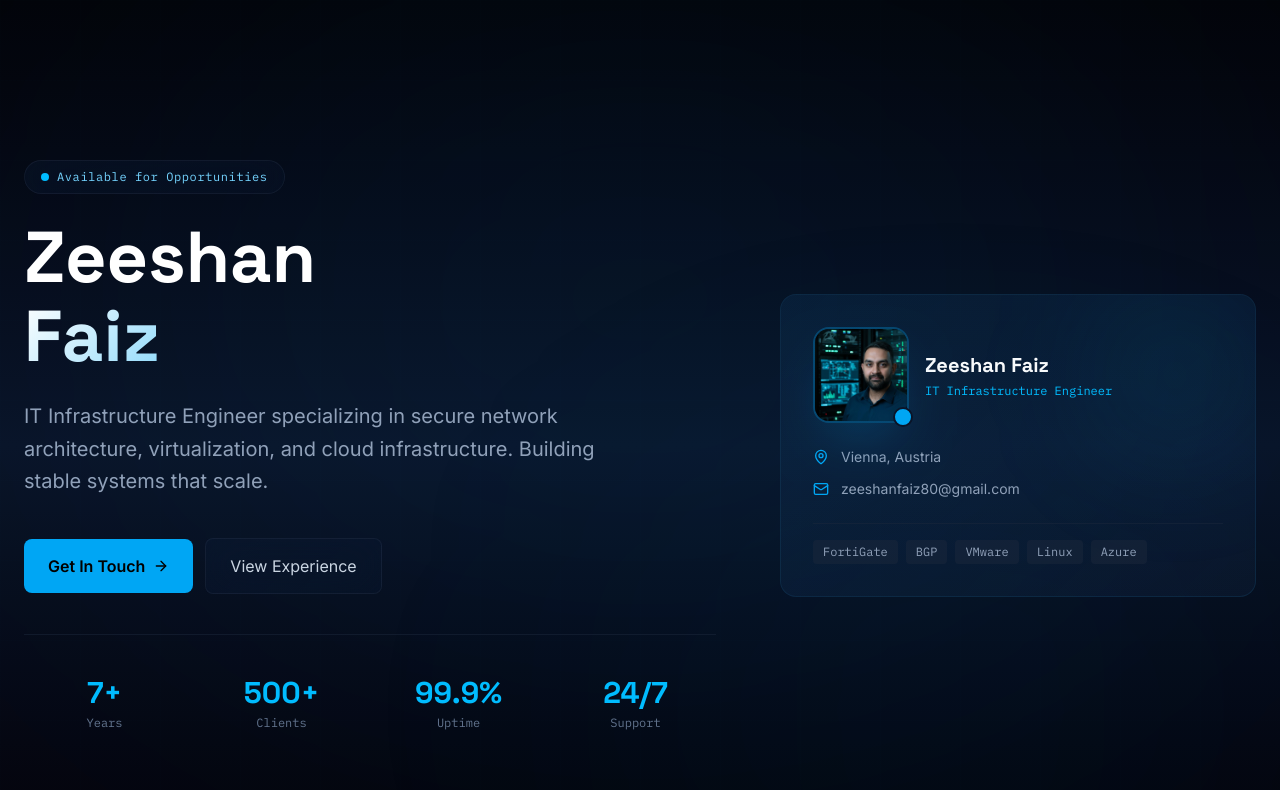
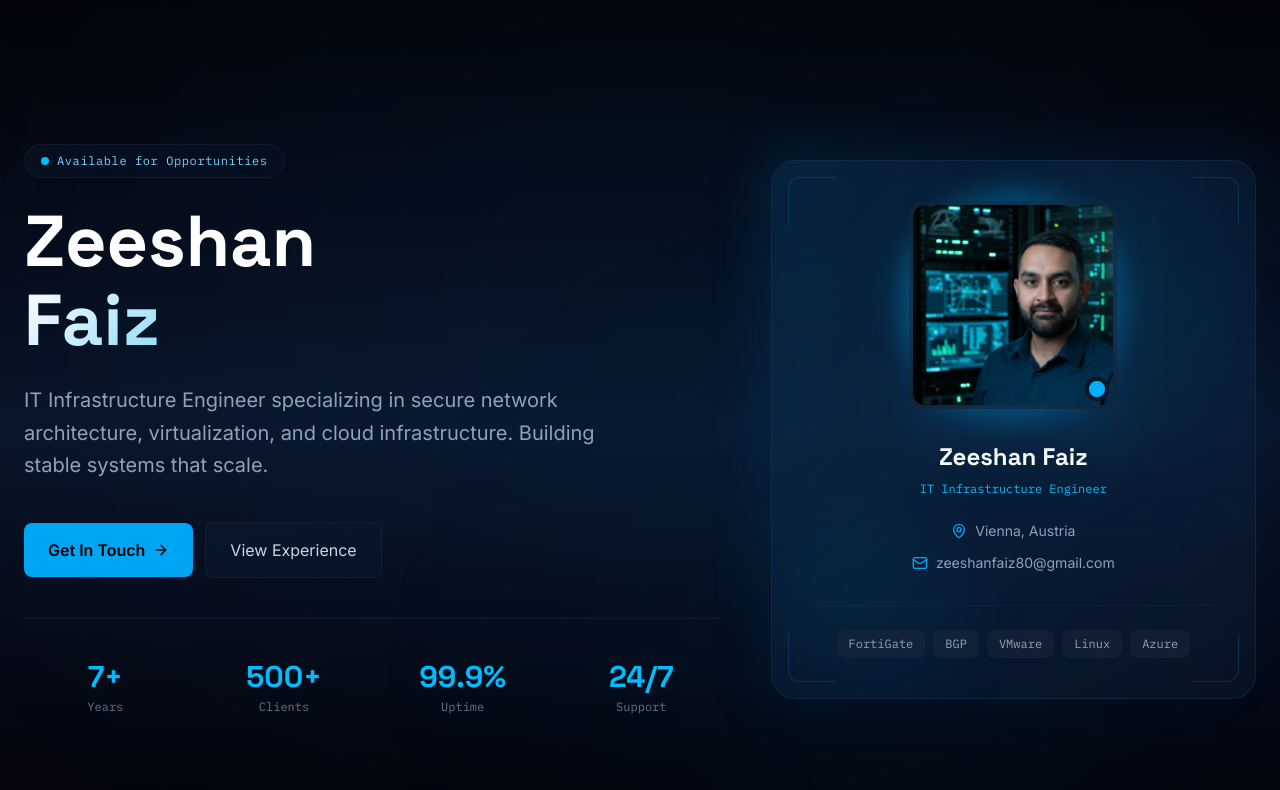
Before and after one commit to zeeshanfaiz80/portfolio, a React (Vite) app: page / in a window 1280 px wide. Shown: the top 790 px of the page. Built offline with nearby package versions, Linux system fonts and the light colour scheme.

Commit message:
feat: enlarge profile photo to hero-quality visual element

```diff
--- a/src/components/AntigravityHero.jsx
+++ b/src/components/AntigravityHero.jsx
@@ -76,10 +76,10 @@ const HeroSection = () => {
 
       {/* Main Content */}
       <motion.div
-        className="relative z-10 max-w-7xl mx-auto px-6 py-24 md:py-32 lg:py-40"
+        className="relative z-10 max-w-7xl mx-auto px-6 py-20 md:py-28 lg:py-36"
         style={{ y }}
       >
-        <div className="grid lg:grid-cols-12 gap-12 lg:gap-16 items-center">
+        <div className="grid lg:grid-cols-12 gap-10 lg:gap-12 items-center">
           {/* Left Content */}
           <div className="lg:col-span-7 space-y-10">
             <motion.div
@@ -190,44 +190,67 @@ const HeroSection = () => {
                 transformStyle: 'preserve-3d'
               }}
             >
-              <div className="glass-card rounded-2xl p-8 relative overflow-hidden">
-                {/* Card Glow */}
-                <div className="absolute inset-0 bg-gradient-to-br from-sky-500/5 to-transparent" />
-                <div className="absolute top-0 right-0 w-40 h-40 bg-sky-500/10 rounded-full blur-3xl" />
+              {/* Floating container with depth layers */}
+              <div className="relative">
+                {/* Background glow */}
+                <div className="absolute -inset-4 bg-gradient-to-br from-sky-500/10 via-sky-600/5 to-transparent rounded-3xl blur-xl" />
+
+                {/* Main card */}
+                <div className="glass-card rounded-3xl p-10 relative overflow-hidden">
+                  {/* Ambient effects */}
+                  <div className="absolute inset-0 bg-gradient-to-br from-sky-500/[0.05] via-transparent to-transparent" />
+                  <div className="absolute top-0 right-0 w-64 h-64 bg-sky-500/10 rounded-full blur-3xl" />
+                  <div className="absolute bottom-0 left-0 w-48 h-48 bg-sky-400/5 rounded-full blur-2xl" />
+
+                  {/* Corner accents */}
+                  <div className="absolute top-4 left-4 w-12 h-12 border-l border-t border-sky-500/20 rounded-tl-xl" />
+                  <div className="absolute top-4 right-4 w-12 h-12 border-r border-t border-sky-500/20 rounded-tr-xl" />
+                  <div className="absolute bottom-4 left-4 w-12 h-12 border-l border-b border-sky-500/20 rounded-bl-xl" />
+                  <div className="absolute bottom-4 right-4 w-12 h-12 border-r border-b border-sky-500/20 rounded-br-xl" />
 
                   {/* Content */}
-                <div className="relative z-10">
-                  <div className="flex items-center gap-4 mb-6">
-                    <div className="relative">
-                      <div className="w-24 h-24 rounded-2xl overflow-hidden border-2 border-sky-500/30 shadow-2xl shadow-sky-500/20">
+                  <div className="relative z-10 flex flex-col items-center text-center">
+                    {/* Large Profile Image */}
+                    <div className="relative mb-8">
+                      {/* Outer ring glow */}
+                      <div className="absolute -inset-3 bg-gradient-to-br from-sky-400/30 to-sky-600/20 rounded-full blur-md" />
+
+                      {/* Image container */}
+                      <div className="relative w-44 h-44 md:w-52 md:h-52 rounded-2xl overflow-hidden border-4 border-slate-800/50 shadow-2xl shadow-sky-500/20">
                         <img src={profilePhoto} alt="Zeeshan Faiz" className="w-full h-full object-cover" />
                       </div>
-                      <div className="absolute -bottom-1 -right-1 w-5 h-5 bg-sky-500 rounded-full border-2 border-[#0a1428]" />
-                    </div>
-                    <div>
-                      <h3 className="font-display text-xl font-bold">Zeeshan Faiz</h3>
-                      <p className="font-mono text-xs text-sky-400 mt-1">IT Infrastructure Engineer</p>
+
+                      {/* Status indicator */}
+                      <div className="absolute bottom-2 right-2 w-6 h-6 bg-sky-500 rounded-full border-4 border-[#0a1428]">
+                        <div className="absolute inset-0 rounded-full bg-sky-400 animate-ping opacity-50" />
                       </div>
                     </div>
 
-                  <div className="space-y-3 mb-6">
-                    <div className="flex items-center gap-3 text-slate-400">
-                      <MapPin className="w-4 h-4 text-sky-500" />
+                    {/* Name and title */}
+                    <h3 className="font-display text-2xl font-bold mb-2">Zeeshan Faiz</h3>
+                    <p className="font-mono text-xs text-sky-400 mb-6">IT Infrastructure Engineer</p>
+
+                    {/* Contact info */}
+                    <div className="space-y-3 w-full mb-8">
+                      <div className="flex items-center justify-center gap-2 text-slate-400">
+                        <MapPin className="w-4 h-4 text-sky-500 flex-shrink-0" />
                         <span className="text-sm">Vienna, Austria</span>
                       </div>
-                    <div className="flex items-center gap-3 text-slate-400">
-                      <Mail className="w-4 h-4 text-sky-500" />
+                      <div className="flex items-center justify-center gap-2 text-slate-400">
+                        <Mail className="w-4 h-4 text-sky-500 flex-shrink-0" />
                         <span className="text-sm">zeeshanfaiz80@gmail.com</span>
                       </div>
                     </div>
 
-                  <div className="pt-4 border-t border-slate-800/50">
-                    <div className="flex flex-wrap gap-2">
+                    {/* Skills */}
+                    <div className="pt-6 border-t border-slate-800/50 w-full">
+                      <div className="flex flex-wrap justify-center gap-2">
                         {['FortiGate', 'BGP', 'VMware', 'Linux', 'Azure'].map((skill) => (
-                        <span key={skill} className="px-2.5 py-1 text-xs font-mono text-slate-400 bg-slate-800/50 rounded">
+                          <span key={skill} className="px-3 py-1.5 text-xs font-mono text-slate-400 bg-slate-800/50 rounded-lg">
                             {skill}
                           </span>
                         ))}
+                      </div>
                     </div>
                   </div>
                 </div>
```
Lines whose indentation alone changed are shown as unchanged.
